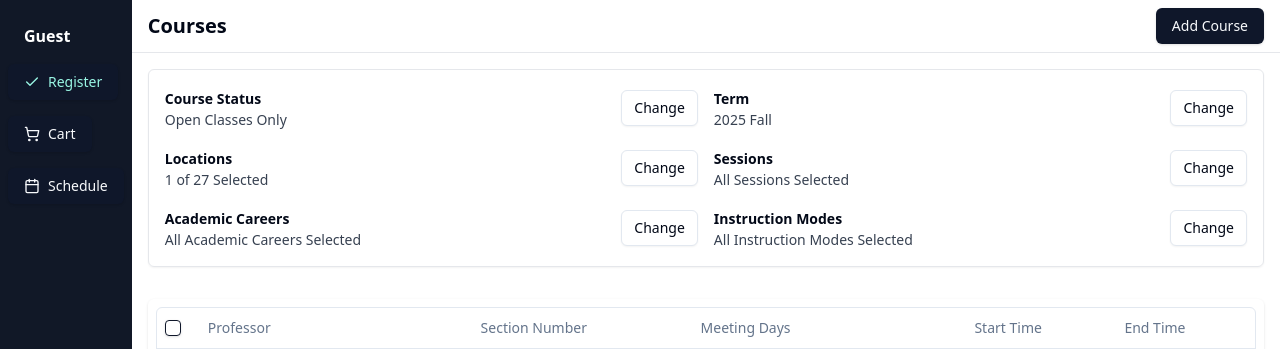
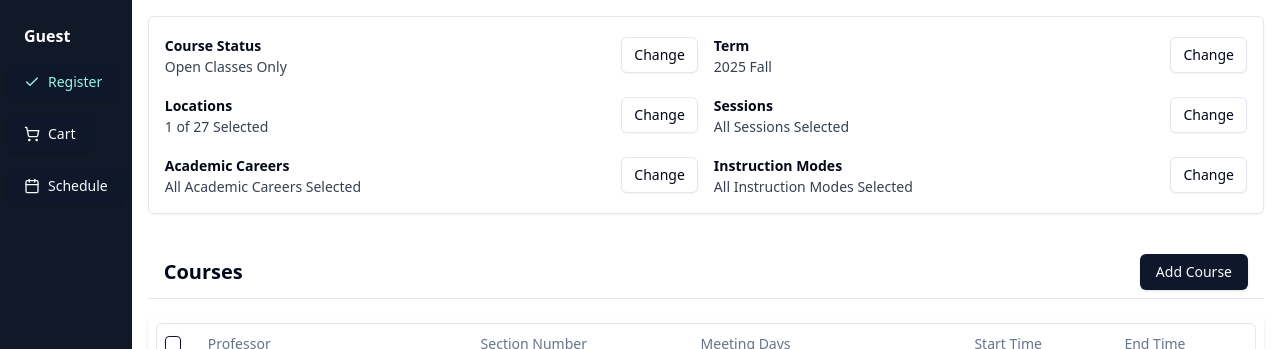
Before and after one commit to The-Twelfth-Force/EduVerse-12, a Next.js app in the folder frontend/: page /registration in a window 1280 px wide. Shown: the top 349 px of the page. Built offline with nearby package versions, Linux system fonts and the light colour scheme; no server answers.

Commit message:
moved button

```diff
--- a/frontend/src/app/registration/page.tsx
+++ b/frontend/src/app/registration/page.tsx
@@ -9,8 +9,6 @@ import { CheckedState } from "@radix-ui/react-checkbox";
 import ScheduleCalendar from "@/components/Planner/ScheduleCalendar";
 import { Button } from "@/components/ui/button";
 import { useRouter } from 'next/navigation';
-import { Router } from "lucide-react";
-import router from "next/dist/client/router";
 
 export default function Registration() {
   const [selectedSections, setSelectedSections] = useState<CourseSection[]>([]);
@@ -188,11 +186,6 @@ export default function Registration() {
 
   return (
   <div>
-    <div className="flex items-center justify-between w-full px-4 py-2 border-b border-gray-200">
-      <h1 className="text-xl font-semibold">Courses</h1>
-      <Button onClick={() => router.push('/registration/search')}
-      >Add Course</Button>
-    </div>
 
     <div className="flex flex-col h-full space-y-4 p-4">
       {/* Filter Summary Section */}
@@ -246,7 +239,11 @@ export default function Registration() {
   </div>
 </div>
 
-
+    <div className="flex items-center justify-between w-full px-4 py-2 border-b border-gray-200">
+      <h1 className="text-xl font-semibold">Courses</h1>
+      <Button onClick={() => router.push('/registration/search')}
+      >Add Course</Button>
+    </div>
 
       {/* Upper Section: Data Table with Add To Cart Button */}
       <div className="flex flex-col w-full shadow rounded-md">
```
